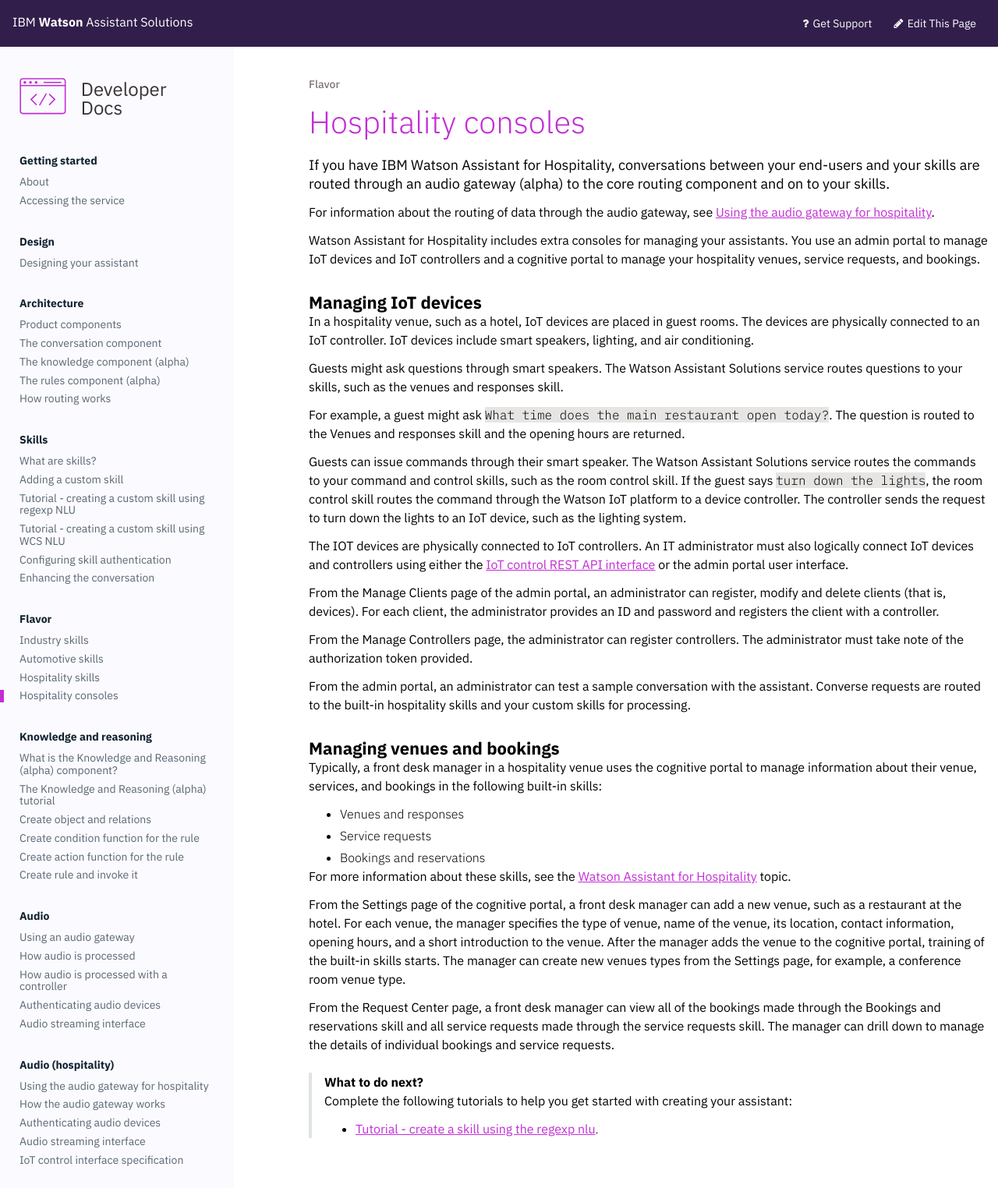
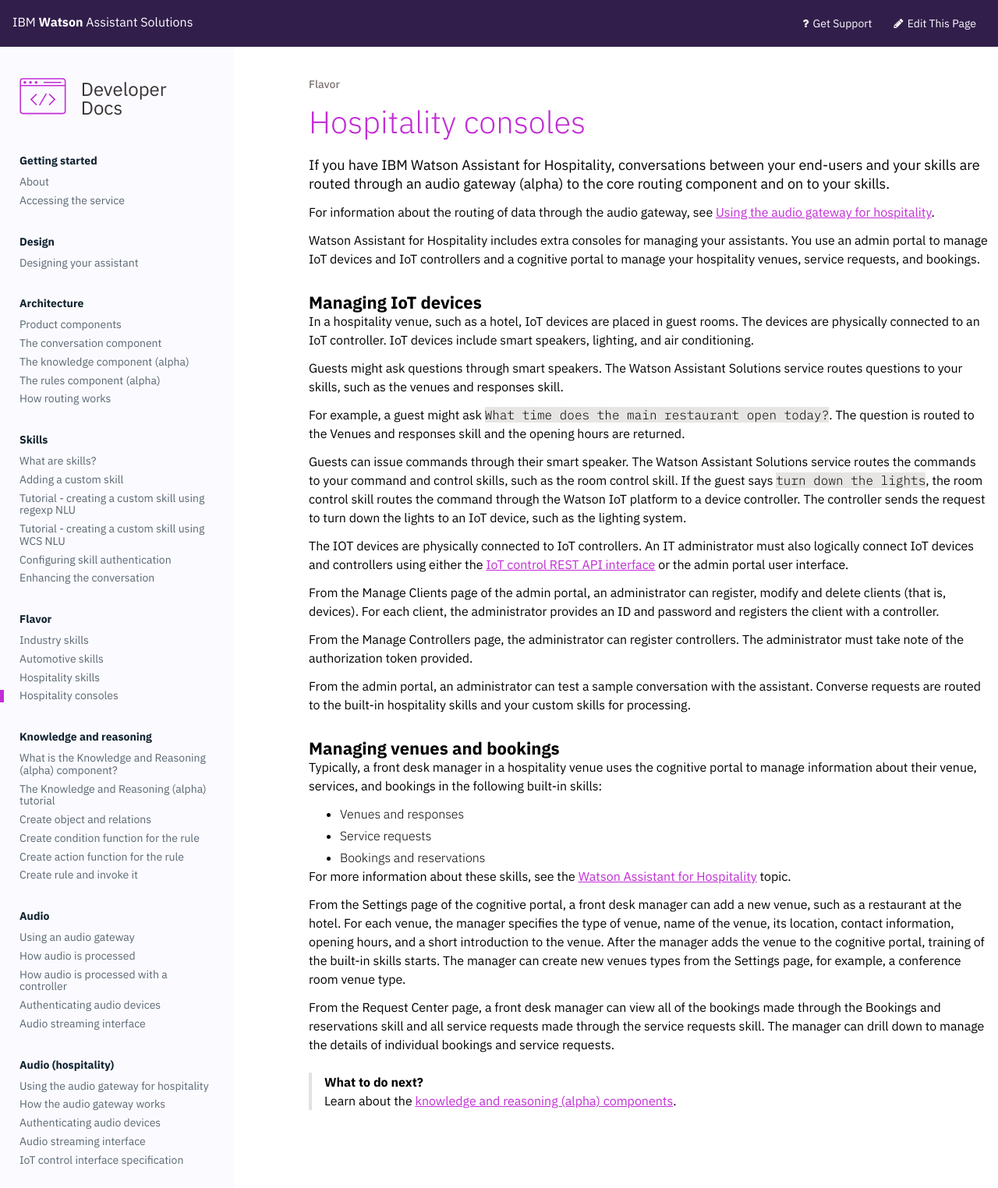
Before and after one commit to Watson-Personal-Assistant/developer, a Jekyll site: the page built from _content/flavours/hospitality_components.md, in a window 1280 px wide. Shown: the whole page at 78% size. Built offline with Jekyll 4.4.1, drawn with Linux system fonts in a browser that asks for light colours; some web fonts are replaced.

Commit message:
next link

```diff
--- a/_content/flavours/hospitality_components.md
+++ b/_content/flavours/hospitality_components.md
@@ -39,5 +39,4 @@
 From the Request Center page, a front desk manager can view all of the bookings made through the Bookings and reservations skill and all service requests made through the service requests skill.  The manager can drill down to manage the details of individual bookings and service requests.
 
 > **What to do next?**<br/>
-Complete the following tutorials to help you get started with creating your assistant:
-* [Tutorial - create a skill using the  regexp nlu]({{site.baseurl}}/skill/create_custom_skill).
+Learn about the [knowledge and reasoning (alpha) components]({{site.baseurl}}/knowledge/what-is-kr).
```
